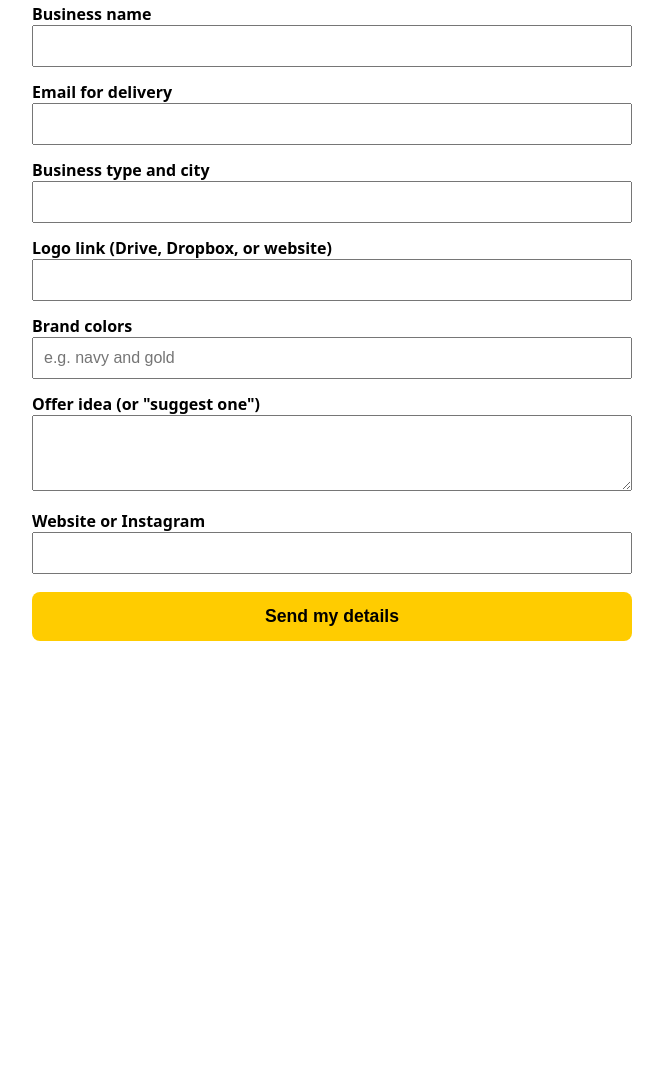
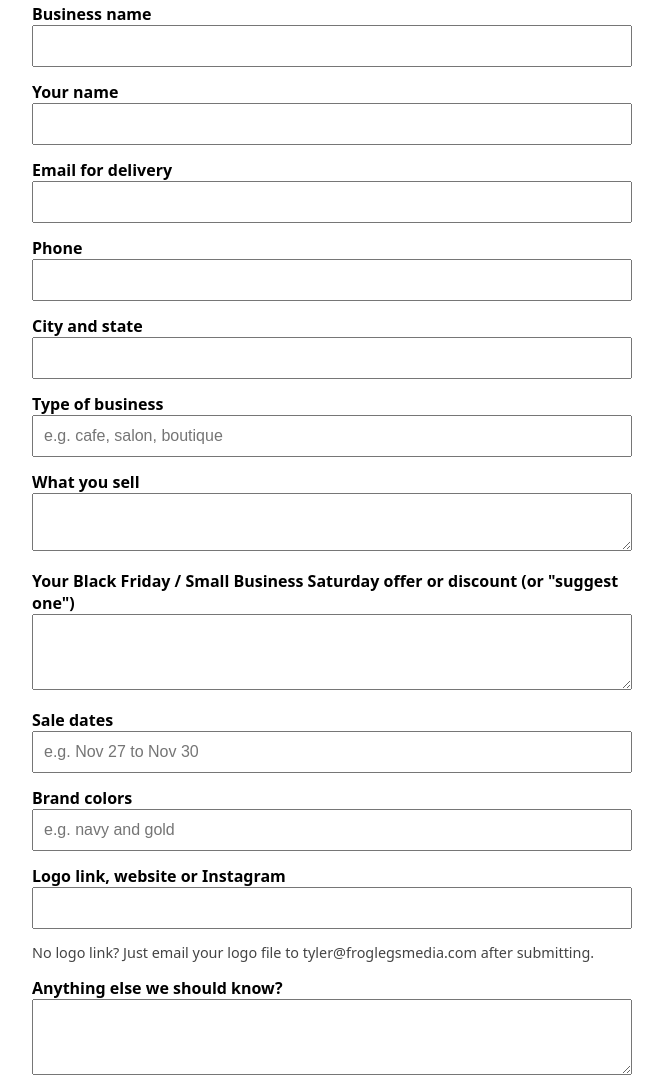
Before and after one commit to froglegsmedia/doorbuster-kit, a plain HTML site: page thanks.html in a window 1280 px wide. Shown: the part 145-1228 px from the top of the page, without its empty margins (308-971 px from the left). Before the commit the page ends 810 px from the top, so only its background shows below. Drawn offline with Linux system fonts and the light colour scheme.

Commit message:
Wire intake form to FormSubmit

```diff
--- a/thanks.html
+++ b/thanks.html
@@ -1,12 +1,24 @@
 <!doctype html><html><head><meta charset="utf-8"><meta name="viewport" content="width=device-width,initial-scale=1"><title>Thanks! Next step</title>
-<style>body{font-family:system-ui,sans-serif;max-width:600px;margin:auto;padding:24px}label{display:block;font-weight:700;margin-top:14px}input,textarea{width:100%;padding:10px;font-size:1rem;box-sizing:border-box}button{margin-top:18px;width:100%;padding:14px;background:#ffcc00;border:0;font-weight:800;font-size:1.1rem;border-radius:8px}</style></head><body>
+<style>body{font-family:system-ui,sans-serif;max-width:600px;margin:auto;padding:24px}label{display:block;font-weight:700;margin-top:14px}input,textarea{width:100%;padding:10px;font-size:1rem;box-sizing:border-box}button{margin-top:18px;width:100%;padding:14px;background:#ffcc00;border:0;font-weight:800;font-size:1.1rem;border-radius:8px}.note{font-size:.9rem;color:#444}#done{display:none;background:#e8ffe8;padding:16px;border-radius:8px}#done:target{display:block}</style></head><body>
+<div id="done"><h2>Got it! Your details are in.</h2><p>Your kit will be delivered within 48 hours. Questions? Email tyler@froglegsmedia.com.</p></div>
 <h1>You're in! One last step.</h1><p>Tell us about your shop. Your 48 hours start when this is submitted.</p>
-<form action="FORM_ENDPOINT" method="POST">
-<label>Business name<input name="business" required></label>
+<form action="https://formsubmit.co/tyler@froglegsmedia.com" method="POST">
+<input type="hidden" name="_subject" value="New Doorbuster Kit order intake">
+<input type="hidden" name="_template" value="table">
+<input type="hidden" name="_captcha" value="false">
+<input type="hidden" name="_next" value="https://froglegsmedia.github.io/doorbuster-kit/thanks.html#done">
+<input type="text" name="_honey" style="display:none">
+<label>Business name<input name="business_name" required></label>
+<label>Your name<input name="contact_name" required></label>
 <label>Email for delivery<input type="email" name="email" required></label>
-<label>Business type and city<input name="type_city"></label>
-<label>Logo link (Drive, Dropbox, or website)<input name="logo"></label>
-<label>Brand colors<input name="colors" placeholder="e.g. navy and gold"></label>
-<label>Offer idea (or "suggest one")<textarea name="offer" rows="3"></textarea></label>
-<label>Website or Instagram<input name="links"></label>
+<label>Phone<input type="tel" name="phone"></label>
+<label>City and state<input name="city"></label>
+<label>Type of business<input name="business_type" placeholder="e.g. cafe, salon, boutique"></label>
+<label>What you sell<textarea name="what_you_sell" rows="2"></textarea></label>
+<label>Your Black Friday / Small Business Saturday offer or discount (or "suggest one")<textarea name="offer" rows="3"></textarea></label>
+<label>Sale dates<input name="dates" placeholder="e.g. Nov 27 to Nov 30"></label>
+<label>Brand colors<input name="brand_colors" placeholder="e.g. navy and gold"></label>
+<label>Logo link, website or Instagram<input name="logo_or_instagram"></label>
+<p class="note">No logo link? Just email your logo file to tyler@froglegsmedia.com after submitting.</p>
+<label>Anything else we should know?<textarea name="notes" rows="3"></textarea></label>
 <button type="submit">Send my details</button></form></body></html>
```
